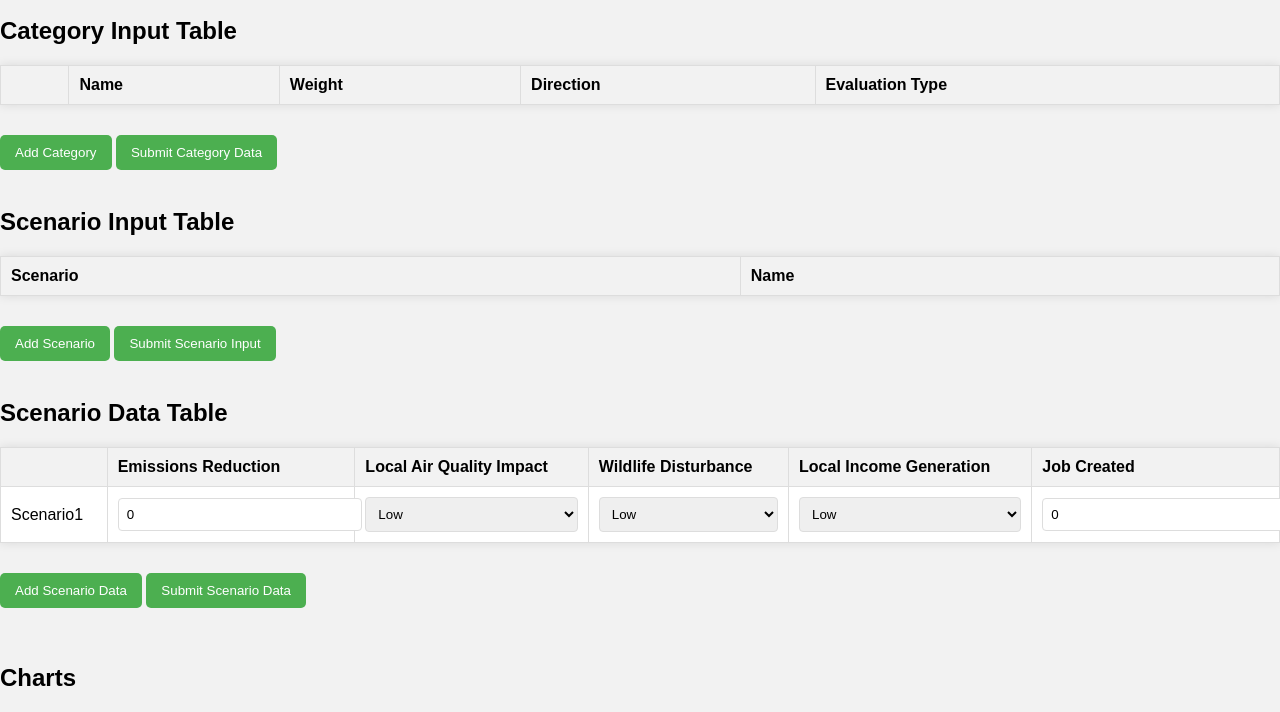
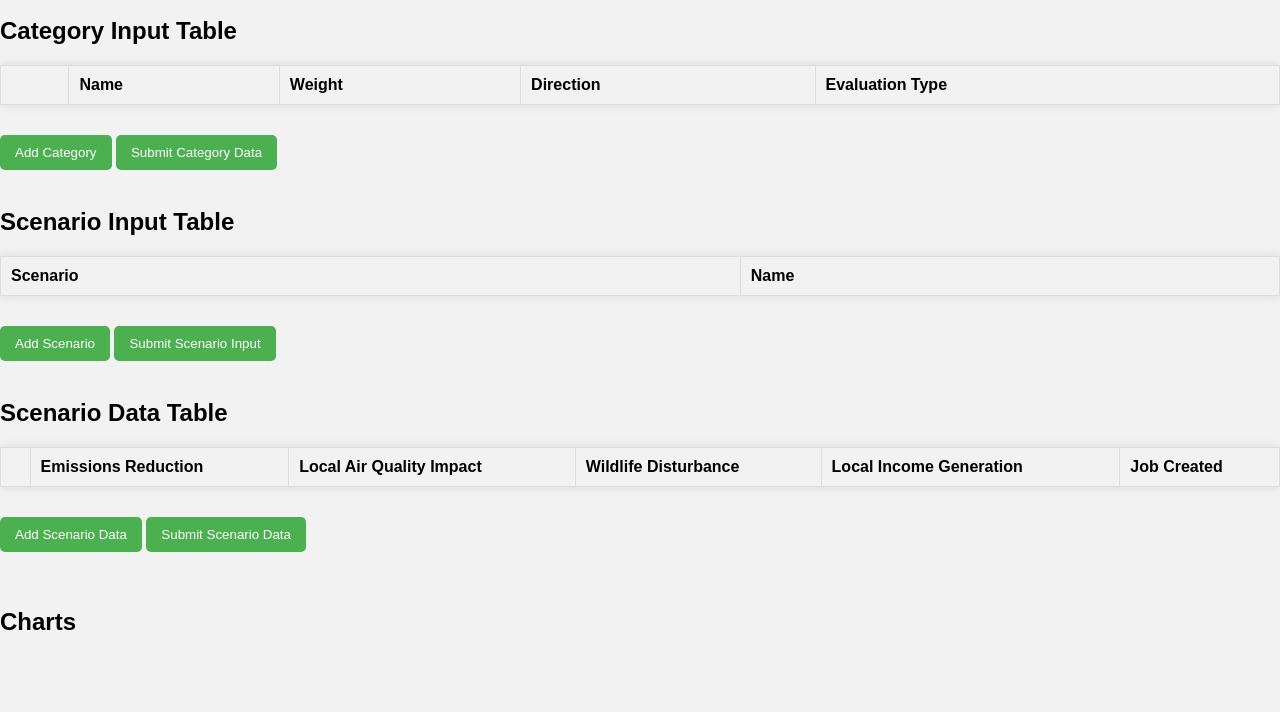
Before and after one commit to ruchika2210/InternshipProject, a plain HTML site: page dashboard.html in a window 1280 px wide. Shown: the part 123-835 px from the top of the page. After the commit the page ends 800 px from the top, so only its background shows below. Drawn offline with Linux system fonts and the light colour scheme.

Commit message:
removed static rows from the scenario data table

```diff
--- a/dashboard.html
+++ b/dashboard.html
@@ -64,32 +64,7 @@
             </tr>
         </thead>
         <tbody>
-            <tr>
-                <td>Scenario1</td>
-                <td><input type="number" step="1" value="0" class="emissions-reduction"></td>
-                <td>
-                    <select class="air-quality-impact">
-                        <option value="Low">Low</option>
-                        <option value="Medium">Medium</option>
-                        <option value="High">High</option>
-                    </select>
-                </td>
-                <td>
-                    <select class="wildlife-disturbance">
-                        <option value="Low">Low</option>
-                        <option value="Medium">Medium</option>
-                        <option value="High">High</option>
-                    </select>
-                </td>
-                <td>
-                    <select class="income-generation">
-                        <option value="Low">Low</option>
-                        <option value="Medium">Medium</option>
-                        <option value="High">High</option>
-                    </select>
-                </td>
-                <td><input type="number" step="1" value="0" class="job-created"></td>
-            </tr>
+
         </tbody>
     </table>
     <button id="addScenarioDataButton" class="submit-button">Add Scenario Data</button>
```
